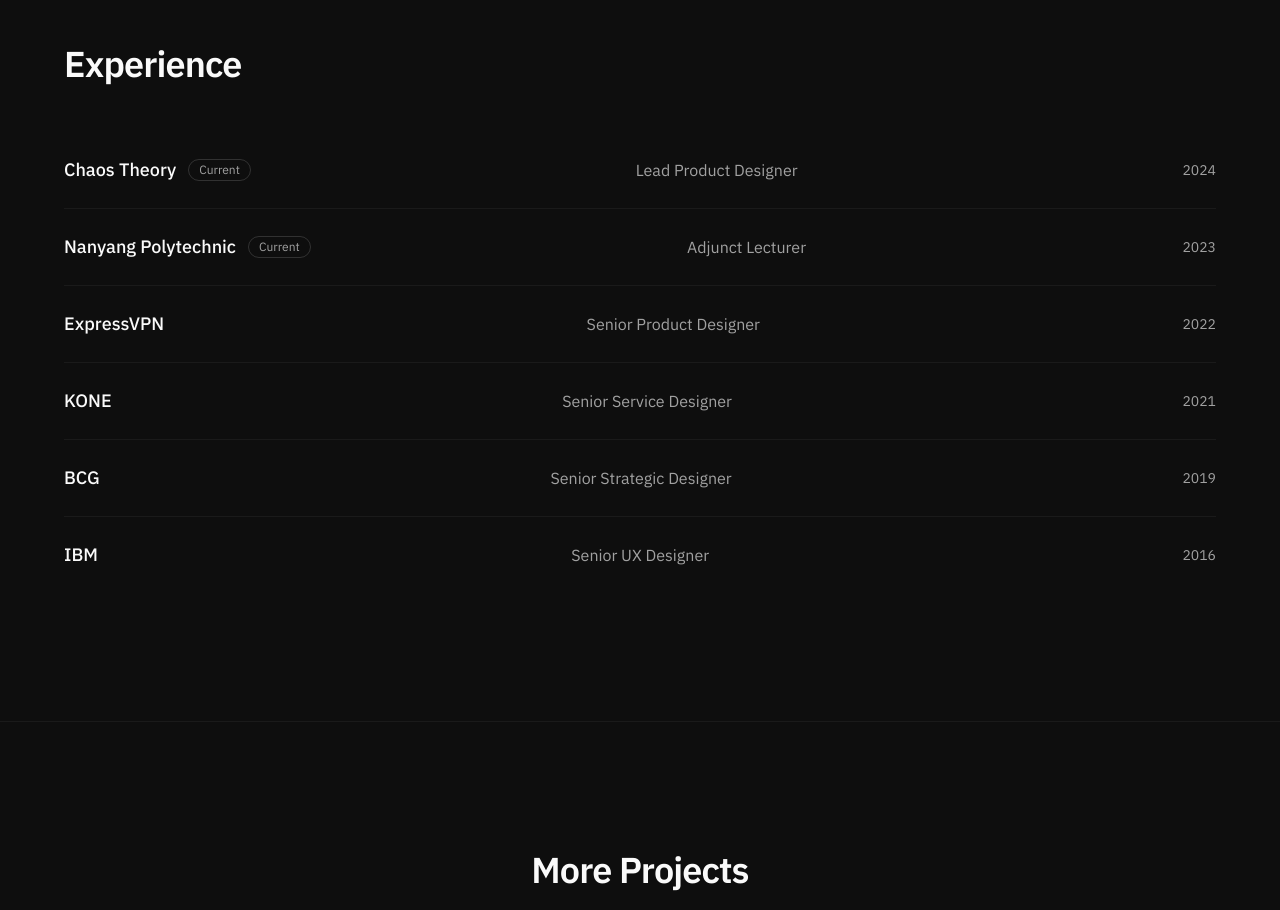
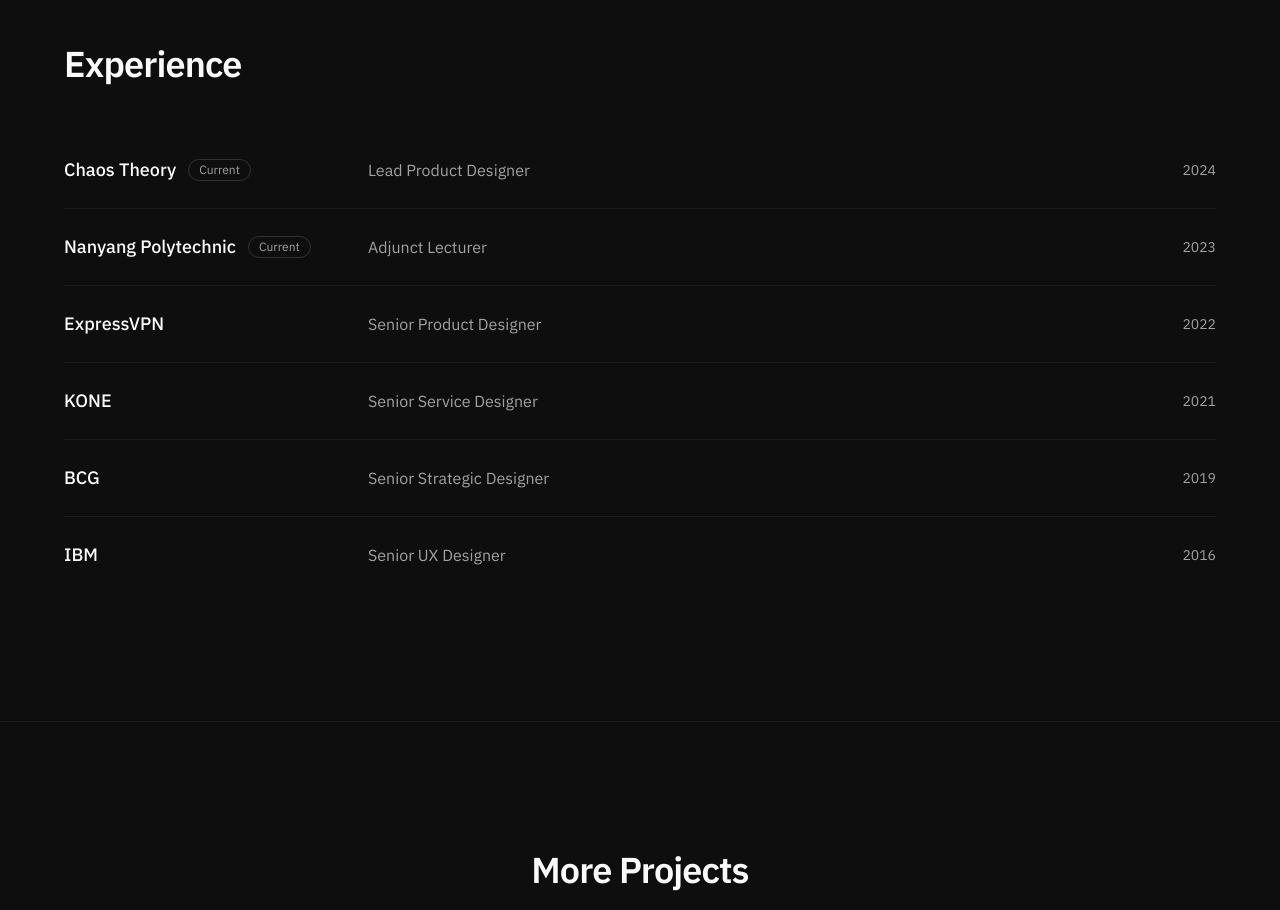
Before and after one commit to fakeaccess/limgary, a React (Vite) app: page / in a window 1280 px wide. Shown: the part 4260-5170 px from the top of the page. Built offline with nearby package versions, Linux system fonts and the light colour scheme.

Commit message:
Update Home.tsx

```diff
--- a/src/pages/Home.tsx
+++ b/src/pages/Home.tsx
@@ -57,7 +57,7 @@
           <div className="mt-12 divide-y divide-white/5">
             {experience.map((e) => (
               <RevealOnScroll key={e.company}>
-                <div className="flex flex-col gap-2 py-6 sm:flex-row sm:items-center sm:justify-between">
+                <div className="flex flex-col gap-2 py-6 sm:grid sm:grid-cols-[280px_1fr_96px] sm:items-center sm:gap-6">
                   <div className="flex items-center gap-3">
                     <span className="text-lg font-medium">{e.company}</span>
                     {e.tag && (
@@ -66,8 +66,8 @@
                       </span>
                     )}
                   </div>
-                  <span className="text-muted-foreground">{e.role}</span>
-                  <span className="text-sm text-muted-foreground">{e.year}</span>
+                  <span className="text-muted-foreground sm:text-left">{e.role}</span>
+                  <span className="text-sm text-muted-foreground sm:text-right">{e.year}</span>
                 </div>
               </RevealOnScroll>
             ))}
```
